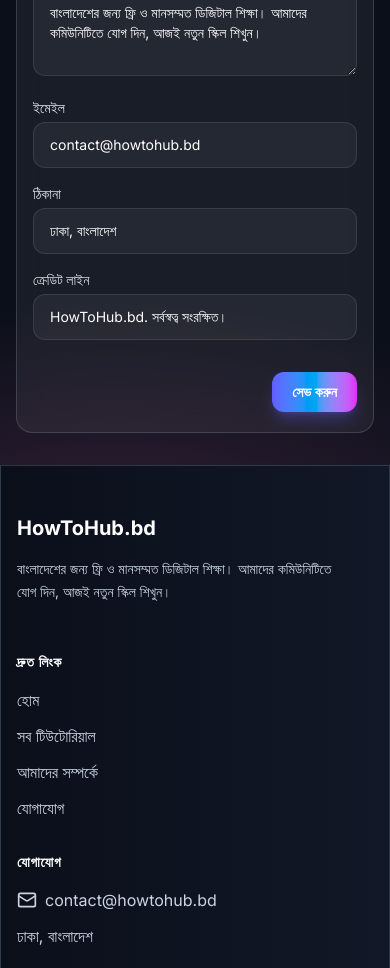
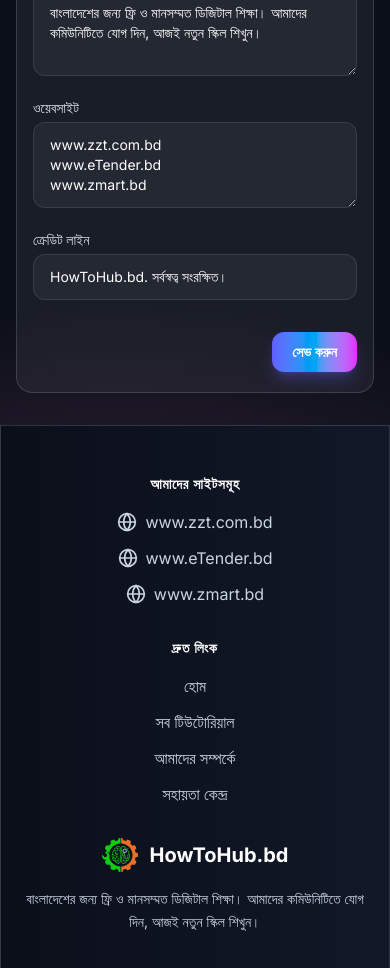
Before and after one commit to mdkamrulbd/HowToHub.bd, a Next.js app: page /admin/home-content in a window 390 px wide. Shown: the part 3720-4688 px from the top of the page. Built offline with nearby package versions, Linux system fonts and the light colour scheme; no server answers; the database is empty.

Commit message:
Update_footer_nav_labels_contact_page

```diff
--- a/src/app/admin/home-content/page.tsx
+++ b/src/app/admin/home-content/page.tsx
@@ -38,8 +38,7 @@
     subscribe_subtitle: 'মাত্র একটি ইমেইলে এক্সক্লুসিভ টিপস, নতুন ভিডিও আর স্পেশাল গাইড—সবার আগে আপনার ইনবক্সে।',
     footer_title: 'HowToHub.bd',
     footer_description: 'বাংলাদেশের জন্য ফ্রি ও মানসম্মত ডিজিটাল শিক্ষা। আমাদের কমিউনিটিতে যোগ দিন, আজই নতুন স্কিল শিখুন।',
-    footer_email: 'contact@howtohub.bd',
-    footer_address: 'ঢাকা, বাংলাদেশ',
+    footer_websites: ['www.zzt.com.bd', 'www.eTender.bd', 'www.zmart.bd'],
     footer_credit: 'HowToHub.bd. সর্বস্বত্ব সংরক্ষিত।',
     social_links: {
       facebook: 'https://facebook.com',
@@ -61,7 +60,7 @@
     { label: 'হোম', href: '/' },
     { label: 'সব টিউটোরিয়াল', href: '/#tutorials' },
     { label: 'আমাদের সম্পর্কে', href: '/about' },
-    { label: 'যোগাযোগ', href: '/contact' },
+    { label: 'সহায়তা কেন্দ্র', href: '/contact' },
   ]
   const quickLinksValue = Array.isArray(content.quick_links) && content.quick_links.length > 0
     ? content.quick_links.map((l) => `${(l as {label: string; href: string}).label}|${(l as {label: string; href: string}).href}`).join('\n')
@@ -443,21 +442,16 @@
               </div>
               <div className="grid gap-4 md:grid-cols-2">
                 <div>
-                  <label htmlFor="footer_email" className="block text-sm font-medium text-slate-200">ইমেইল</label>
-                  <input
-                    id="footer_email"
-                    name="footer_email"
-                    type="email"
-                    defaultValue={content.footer_email ?? ''}
-                    className="mt-1 w-full rounded-xl border border-white/10 bg-white/5 px-4 py-3 text-sm text-white placeholder-slate-400 focus:border-indigo-400 focus:outline-none focus:ring-2 focus:ring-indigo-500/40"
-                  />
-                </div>
-                <div>
-                  <label htmlFor="footer_address" className="block text-sm font-medium text-slate-200">ঠিকানা</label>
-                  <input
-                    id="footer_address"
-                    name="footer_address"
-                    defaultValue={content.footer_address ?? ''}
+                  <label htmlFor="footer_websites" className="block text-sm font-medium text-slate-200">ওয়েবসাইট</label>
+                  <textarea
+                    id="footer_websites"
+                    name="footer_websites"
+                    rows={3}
+                    defaultValue={
+                      Array.isArray(content.footer_websites) && content.footer_websites.length > 0
+                        ? content.footer_websites.join('\n')
+                        : 'www.zzt.com.bd\nwww.eTender.bd\nwww.zmart.bd'
+                    }
                     className="mt-1 w-full rounded-xl border border-white/10 bg-white/5 px-4 py-3 text-sm text-white placeholder-slate-400 focus:border-indigo-400 focus:outline-none focus:ring-2 focus:ring-indigo-500/40"
                   />
                 </div>
--- a/src/app/admin/layout.tsx
+++ b/src/app/admin/layout.tsx
@@ -18,7 +18,7 @@
   }
 
   return (
-    <div className="min-h-screen page-bg">
+    <div className="min-h-screen page-bg overflow-x-hidden">
       <div className="max-w-7xl mx-auto px-4 sm:px-6 lg:px-8 py-6">
         <div className="flex flex-col gap-6 md:flex-row md:items-start">
           <aside className="surface-strong rounded-2xl border border-white/10 p-5 md:w-64 md:sticky md:top-20 md:self-start">
@@ -117,7 +117,7 @@
             </form>
           </aside>
 
-          <main className="flex-1">{children}</main>
+          <main className="flex-1 min-w-0">{children}</main>
         </div>
       </div>
     </div>
--- a/src/app/page.tsx
+++ b/src/app/page.tsx
@@ -190,8 +190,8 @@
 
   const content = {
     ...defaultContent,
+    ...(fileContent ?? {}),
     ...(contentData ?? {}),
-    ...(fileContent ?? {}),
   }
 
   const normalizeUrl = (url?: string | null) => {
@@ -222,7 +222,8 @@
               <div>{content.hero_badge}</div>
             </div>
             <h1 className="mt-5 text-4xl sm:text-5xl lg:text-6xl font-extrabold text-white leading-tight">
-              {content.hero_title_prefix} <span className="text-gradient">{content.hero_title_accent}</span>{content.hero_title_suffix}
+              {content.hero_title_prefix} <span className="text-gradient">{content.hero_title_accent}</span>
+              {content.hero_title_suffix ? ` ${content.hero_title_suffix}` : ''}
             </h1>
             <div className="mt-5 text-lg text-slate-200 max-w-xl">
               {content.hero_description}
--- a/src/components/Comments.tsx
+++ b/src/components/Comments.tsx
@@ -17,11 +17,119 @@
   is_admin_reply?: boolean
 }
 
+function CommentForm({
+  parentId,
+  isReply = false,
+  name,
+  email,
+  content,
+  error,
+  isSubmitting,
+  onSubmit,
+  onCancelReply,
+  setName,
+  setEmail,
+  setContent,
+}: {
+  parentId?: string
+  isReply?: boolean
+  name: string
+  email: string
+  content: string
+  error: string | null
+  isSubmitting: boolean
+  onSubmit: (e: React.FormEvent) => void
+  onCancelReply?: () => void
+  setName: React.Dispatch<React.SetStateAction<string>>
+  setEmail: React.Dispatch<React.SetStateAction<string>>
+  setContent: React.Dispatch<React.SetStateAction<string>>
+}) {
+  return (
+    <form onSubmit={onSubmit} className={`space-y-4 ${isReply ? 'mt-4 ml-8' : ''}`}>
+      <div className="grid grid-cols-1 sm:grid-cols-2 gap-4">
+        <div>
+          <label htmlFor={`name-${parentId || 'root'}`} className="block text-sm font-medium text-slate-300 mb-1">
+            আপনার নাম
+          </label>
+          <input
+            type="text"
+            id={`name-${parentId || 'root'}`}
+            required
+            value={name}
+            onChange={(e) => setName(e.target.value)}
+            className="w-full rounded-xl border border-white/10 bg-white/5 px-4 py-2.5 text-sm text-white placeholder-slate-500 focus:border-indigo-500 focus:outline-none focus:ring-2 focus:ring-indigo-500/20 transition-all"
+            placeholder="নাম লিখুন"
+          />
+        </div>
+        <div>
+          <label htmlFor={`email-${parentId || 'root'}`} className="block text-sm font-medium text-slate-300 mb-1">
+            ইমেইল (প্রকাশিত হবে না)
+          </label>
+          <input
+            type="email"
+            id={`email-${parentId || 'root'}`}
+            required
+            value={email}
+            onChange={(e) => setEmail(e.target.value)}
+            className="w-full rounded-xl border border-white/10 bg-white/5 px-4 py-2.5 text-sm text-white placeholder-slate-500 focus:border-indigo-500 focus:outline-none focus:ring-2 focus:ring-indigo-500/20 transition-all"
+            placeholder="example@email.com"
+          />
+        </div>
+      </div>
+      <div>
+        <label htmlFor={`content-${parentId || 'root'}`} className="block text-sm font-medium text-slate-300 mb-1">
+          আপনার মন্তব্য
+        </label>
+        <textarea
+          id={`content-${parentId || 'root'}`}
+          required
+          rows={3}
+          value={content}
+          onChange={(e) => setContent(e.target.value)}
+          className="w-full rounded-xl border border-white/10 bg-white/5 px-4 py-2.5 text-sm text-white placeholder-slate-500 focus:border-indigo-500 focus:outline-none focus:ring-2 focus:ring-indigo-500/20 transition-all resize-none"
+          placeholder="এখানে লিখুন..."
+        />
+      </div>
+
+      {error && (
+        <div className="text-red-400 text-sm bg-red-500/10 px-4 py-2 rounded-lg border border-red-500/20">
+          {error}
+        </div>
+      )}
+
+      <div className="flex justify-end gap-2">
+        {isReply && (
+          <button
+            type="button"
+            onClick={onCancelReply}
+            className="px-4 py-2 rounded-xl border border-white/10 text-slate-300 hover:bg-white/5 text-sm font-medium transition"
+          >
+            বাতিল
+          </button>
+        )}
+        <button
+          type="submit"
+          disabled={isSubmitting}
+          className="inline-flex items-center justify-center rounded-xl bg-indigo-600 px-6 py-2.5 text-sm font-semibold text-white shadow-lg shadow-indigo-500/30 hover:bg-indigo-500 hover:shadow-indigo-500/40 transition-all disabled:opacity-50 disabled:cursor-not-allowed gap-2"
+        >
+          {isSubmitting ? (
+            <>
+              <span className="h-4 w-4 border-2 border-white/30 border-t-white rounded-full animate-spin" />
+              পাঠানো হচ্ছে...
+            </>
+          ) : (
+            <>
+              <Send className="h-4 w-4" />
+              {isReply ? 'রিপ্লাই দিন' : 'মন্তব্য করুন'}
+            </>
+          )}
+        </button>
+      </div>
+    </form>
+  )
+}
+
 export default function Comments({ postId, initialComments }: { postId: string, initialComments: Comment[] }) {
-  // Organize comments into threads
-  const rootComments = initialComments.filter(c => !c.parent_id)
-  const replies = initialComments.filter(c => c.parent_id)
-
   const [comments, setComments] = useState<Comment[]>(initialComments)
   const [name, setName] = useState('')
   const [email, setEmail] = useState('')
@@ -83,7 +191,7 @@
 
       if (error) throw error
 
-      setComments([data, ...comments])
+      setComments((prev) => [data, ...prev])
       window.localStorage.setItem('comment_email', email)
       setSavedEmail(email)
       setName('')
@@ -125,90 +233,6 @@
     }
   }
 
-  const CommentForm = ({ parentId, isReply = false }: { parentId?: string, isReply?: boolean }) => (
-    <form onSubmit={(e) => handleSubmit(e, parentId)} className={`space-y-4 ${isReply ? 'mt-4 ml-8' : ''}`}>
-      <div className="grid grid-cols-1 sm:grid-cols-2 gap-4">
-        <div>
-          <label htmlFor={`name-${parentId || 'root'}`} className="block text-sm font-medium text-slate-300 mb-1">
-            আপনার নাম
-          </label>
-          <input
-            type="text"
-            id={`name-${parentId || 'root'}`}
-            required
-            value={name}
-            onChange={(e) => setName(e.target.value)}
-            className="w-full rounded-xl border border-white/10 bg-white/5 px-4 py-2.5 text-sm text-white placeholder-slate-500 focus:border-indigo-500 focus:outline-none focus:ring-2 focus:ring-indigo-500/20 transition-all"
-            placeholder="নাম লিখুন"
-          />
-        </div>
-        <div>
-          <label htmlFor={`email-${parentId || 'root'}`} className="block text-sm font-medium text-slate-300 mb-1">
-            ইমেইল (প্রকাশিত হবে না)
-          </label>
-          <input
-            type="email"
-            id={`email-${parentId || 'root'}`}
-            required
-            value={email}
-            onChange={(e) => setEmail(e.target.value)}
-            className="w-full rounded-xl border border-white/10 bg-white/5 px-4 py-2.5 text-sm text-white placeholder-slate-500 focus:border-indigo-500 focus:outline-none focus:ring-2 focus:ring-indigo-500/20 transition-all"
-            placeholder="example@email.com"
-          />
-        </div>
-      </div>
-      <div>
-        <label htmlFor={`content-${parentId || 'root'}`} className="block text-sm font-medium text-slate-300 mb-1">
-          আপনার মন্তব্য
-        </label>
-        <textarea
-          id={`content-${parentId || 'root'}`}
-          required
-          rows={3}
-          value={content}
-          onChange={(e) => setContent(e.target.value)}
-          className="w-full rounded-xl border border-white/10 bg-white/5 px-4 py-2.5 text-sm text-white placeholder-slate-500 focus:border-indigo-500 focus:outline-none focus:ring-2 focus:ring-indigo-500/20 transition-all resize-none"
-          placeholder="এখানে লিখুন..."
-        />
-      </div>
-
-      {error && (
-        <div className="text-red-400 text-sm bg-red-500/10 px-4 py-2 rounded-lg border border-red-500/20">
-          {error}
-        </div>
-      )}
-
-      <div className="flex justify-end gap-2">
-        {isReply && (
-          <button
-            type="button"
-            onClick={() => setReplyingTo(null)}
-            className="px-4 py-2 rounded-xl border border-white/10 text-slate-300 hover:bg-white/5 text-sm font-medium transition"
-          >
-            বাতিল
-          </button>
-        )}
-        <button
-          type="submit"
-          disabled={isSubmitting}
-          className="inline-flex items-center justify-center rounded-xl bg-indigo-600 px-6 py-2.5 text-sm font-semibold text-white shadow-lg shadow-indigo-500/30 hover:bg-indigo-500 hover:shadow-indigo-500/40 transition-all disabled:opacity-50 disabled:cursor-not-allowed gap-2"
-        >
-          {isSubmitting ? (
-            <>
-              <span className="h-4 w-4 border-2 border-white/30 border-t-white rounded-full animate-spin" />
-              পাঠানো হচ্ছে...
-            </>
-          ) : (
-            <>
-              <Send className="h-4 w-4" />
-              {isReply ? 'রিপ্লাই দিন' : 'মন্তব্য করুন'}
-            </>
-          )}
-        </button>
-      </div>
-    </form>
-  )
-
   const DateText = ({ iso }: { iso: string }) => {
     const [text, setText] = useState('')
     useEffect(() => {
@@ -224,6 +248,9 @@
     return <span suppressHydrationWarning className="text-xs text-slate-400 whitespace-nowrap">{text}</span>
   }
 
+  const rootComments = comments.filter((c) => !c.parent_id)
+  const replies = comments.filter((c) => c.parent_id)
+
   return (
     <div className="mt-12 space-y-8">
       <div className="flex items-center gap-3 mb-6">
@@ -233,7 +260,17 @@
 
       {/* Main Comment Form */}
       <div className="surface rounded-2xl p-6 border border-white/10 bg-slate-900/50">
-        <CommentForm />
+        <CommentForm
+          name={name}
+          email={email}
+          content={content}
+          error={error}
+          isSubmitting={isSubmitting}
+          onSubmit={(e) => handleSubmit(e)}
+          setName={setName}
+          setEmail={setEmail}
+          setContent={setContent}
+        />
       </div>
 
       {/* Comments List */}
@@ -284,7 +321,20 @@
 
                   {/* Reply Form */}
                   {replyingTo === comment.id && (
-                    <CommentForm parentId={comment.id} isReply={true} />
+                    <CommentForm
+                      parentId={comment.id}
+                      isReply={true}
+                      name={name}
+                      email={email}
+                      content={content}
+                      error={error}
+                      isSubmitting={isSubmitting}
+                      onSubmit={(e) => handleSubmit(e, comment.id)}
+                      onCancelReply={() => setReplyingTo(null)}
+                      setName={setName}
+                      setEmail={setEmail}
+                      setContent={setContent}
+                    />
                   )}
 
                   {/* Nested Replies */}
--- a/src/components/Footer.tsx
+++ b/src/components/Footer.tsx
@@ -1,4 +1,5 @@
-import { Facebook, Youtube, Twitter, Instagram, Mail } from 'lucide-react'
+import { Facebook, Youtube, Twitter, Instagram, Globe } from 'lucide-react'
+import Image from 'next/image'
 import Link from 'next/link'
 import { readHomeContent } from '@/utils/homeContentStore'
 
@@ -7,21 +8,69 @@
 
   const footerTitle = content?.footer_title ?? 'HowToHub.bd'
   const footerDescription = content?.footer_description ?? 'বাংলাদেশের জন্য ফ্রি ও মানসম্মত ডিজিটাল শিক্ষা। আমাদের কমিউনিটিতে যোগ দিন, আজই নতুন স্কিল শিখুন।'
-  const footerEmail = content?.footer_email ?? 'contact@howtohub.bd'
-  const footerAddress = content?.footer_address ?? 'ঢাকা, বাংলাদেশ'
   const footerCredit = content?.footer_credit ?? 'HowToHub.bd. সর্বস্বত্ব সংরক্ষিত।'
+  const footerWebsites =
+    Array.isArray(content?.footer_websites) && content.footer_websites.length > 0
+      ? content.footer_websites
+      : ['www.zzt.com.bd', 'www.eTender.bd', 'www.zmart.bd']
   const links = content?.social_links ?? {}
+  const normalizeUrl = (raw: string) => (/^https?:\/\//i.test(raw) ? raw : `https://${raw}`)
 
   return (
     <footer className="solid-bar border-t border-white/10 mt-auto">
       <div className="max-w-7xl mx-auto py-12 px-4 sm:px-6 lg:px-8">
         <div className="grid grid-cols-1 md:grid-cols-3 gap-8">
-          <div className="space-y-4">
-            <h3 className="text-xl font-bold text-white">{footerTitle}</h3>
-            <p className="text-slate-300 text-sm leading-relaxed max-w-xs">
+          <div className="text-center md:text-left">
+            <h3 className="text-sm font-semibold text-white tracking-wider uppercase mb-4">আমাদের সাইটসমূহ</h3>
+            <ul className="space-y-3">
+              {footerWebsites.map((site) => (
+                <li key={site} className="flex items-center justify-center md:justify-start gap-2">
+                  <Globe className="h-5 w-5 text-slate-300" />
+                  <a
+                    href={normalizeUrl(site)}
+                    target="_blank"
+                    rel="noopener noreferrer"
+                    className="text-base text-slate-300 hover:text-white transition-colors"
+                  >
+                    {site}
+                  </a>
+                </li>
+              ))}
+            </ul>
+          </div>
+
+          <div className="text-center md:text-left">
+            <h3 className="text-sm font-semibold text-white tracking-wider uppercase mb-4">দ্রুত লিংক</h3>
+            <ul className="space-y-3">
+              {(Array.isArray(content.quick_links) && content.quick_links.length > 0
+                ? content.quick_links
+                : [
+                    { label: 'হোম', href: '/' },
+                    { label: 'সব টিউটোরিয়াল', href: '/#tutorials' },
+                    { label: 'আমাদের সম্পর্কে', href: '/about' },
+                    { label: 'সহায়তা কেন্দ্র', href: '/contact' },
+                  ]
+              ).map((link) => (
+                <li key={`${link.label}-${link.href}`}>
+                  <Link href={link.href} className="text-base text-slate-300 hover:text-white transition-colors">
+                    {link.label}
+                  </Link>
+                </li>
+              ))}
+            </ul>
+          </div>
+
+          <div className="text-center md:text-left space-y-4">
+            <div className="flex items-center justify-center md:justify-start gap-3">
+              <Image src="/howtohub-logo.svg" alt={footerTitle} width={36} height={36} priority />
+              <Link href="/" className="text-xl font-bold text-white">
+                {footerTitle}
+              </Link>
+            </div>
+            <p className="text-slate-300 text-sm leading-relaxed md:max-w-xs">
               {footerDescription}
             </p>
-            <div className="flex space-x-4">
+            <div className="flex justify-center md:justify-start gap-4">
               {links.facebook ? (
                 <Link href={links.facebook} className="chip p-2 rounded-full hover:bg-white/10 transition-colors text-slate-200">
                   <span className="sr-only">ফেসবুক</span>
@@ -48,40 +97,6 @@
               ) : null}
             </div>
           </div>
-
-          <div>
-            <h3 className="text-sm font-semibold text-white tracking-wider uppercase mb-4">দ্রুত লিংক</h3>
-            <ul className="space-y-3">
-              {(Array.isArray(content.quick_links) && content.quick_links.length > 0
-                ? content.quick_links
-                : [
-                    { label: 'হোম', href: '/' },
-                    { label: 'সব টিউটোরিয়াল', href: '/#tutorials' },
-                    { label: 'আমাদের সম্পর্কে', href: '/about' },
-                    { label: 'যোগাযোগ', href: '/contact' },
-                  ]
-              ).map((link) => (
-                <li key={`${link.label}-${link.href}`}>
-                  <Link href={link.href} className="text-base text-slate-300 hover:text-white transition-colors">
-                    {link.label}
-                  </Link>
-                </li>
-              ))}
-            </ul>
-          </div>
-
-          <div>
-            <h3 className="text-sm font-semibold text-white tracking-wider uppercase mb-4">যোগাযোগ</h3>
-            <ul className="space-y-3">
-              <li className="flex items-start">
-                <Mail className="h-5 w-5 text-slate-300 mr-2 mt-0.5" />
-                <span className="text-base text-slate-300">{footerEmail}</span>
-              </li>
-              <li className="text-base text-slate-300">
-                {footerAddress}
-              </li>
-            </ul>
-          </div>
         </div>
 
         <div className="mt-8 pt-8 border-t border-white/10">
--- a/src/components/Navbar.tsx
+++ b/src/components/Navbar.tsx
@@ -15,7 +15,7 @@
     { name: 'টিউটোরিয়াল', href: '/#tutorials' },
     { name: 'ভিডিও', href: 'https://www.youtube.com/@HowToHub-BD' },
     { name: 'আমাদের সম্পর্কে', href: '/about' },
-    { name: 'যোগাযোগ', href: '/contact' },
+    { name: 'সহায়তা কেন্দ্র', href: '/contact' },
   ])
   const [isSearchOpen, setIsSearchOpen] = useState(false)
   const [query, setQuery] = useState('')
--- a/src/utils/homeContentStore.ts
+++ b/src/utils/homeContentStore.ts
@@ -32,6 +32,7 @@
   subscribe_subtitle?: string | null
   footer_title?: string | null
   footer_description?: string | null
+  footer_websites?: string[] | null
   footer_email?: string | null
   footer_address?: string | null
   footer_credit?: string | null
```
Also changed, not shown: src/app/admin/home-content/actions.ts (+11 -2 lines), src/app/admin/seo/page.tsx (+6 -6 lines), src/app/contact/page.tsx (+13 -1 lines), src/app/posts/[slug]/page.tsx (+3 -7 lines), src/components/PostsListClient.tsx (+39 -20 lines).
